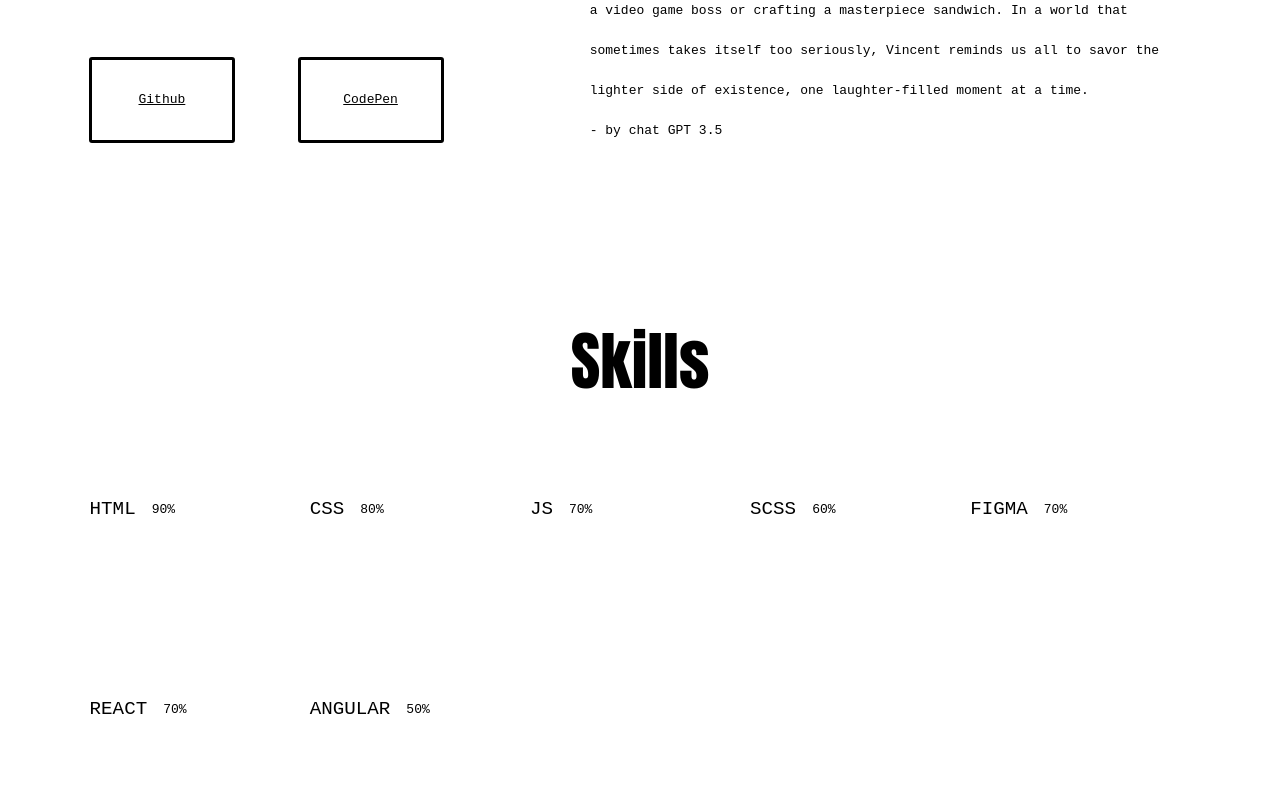
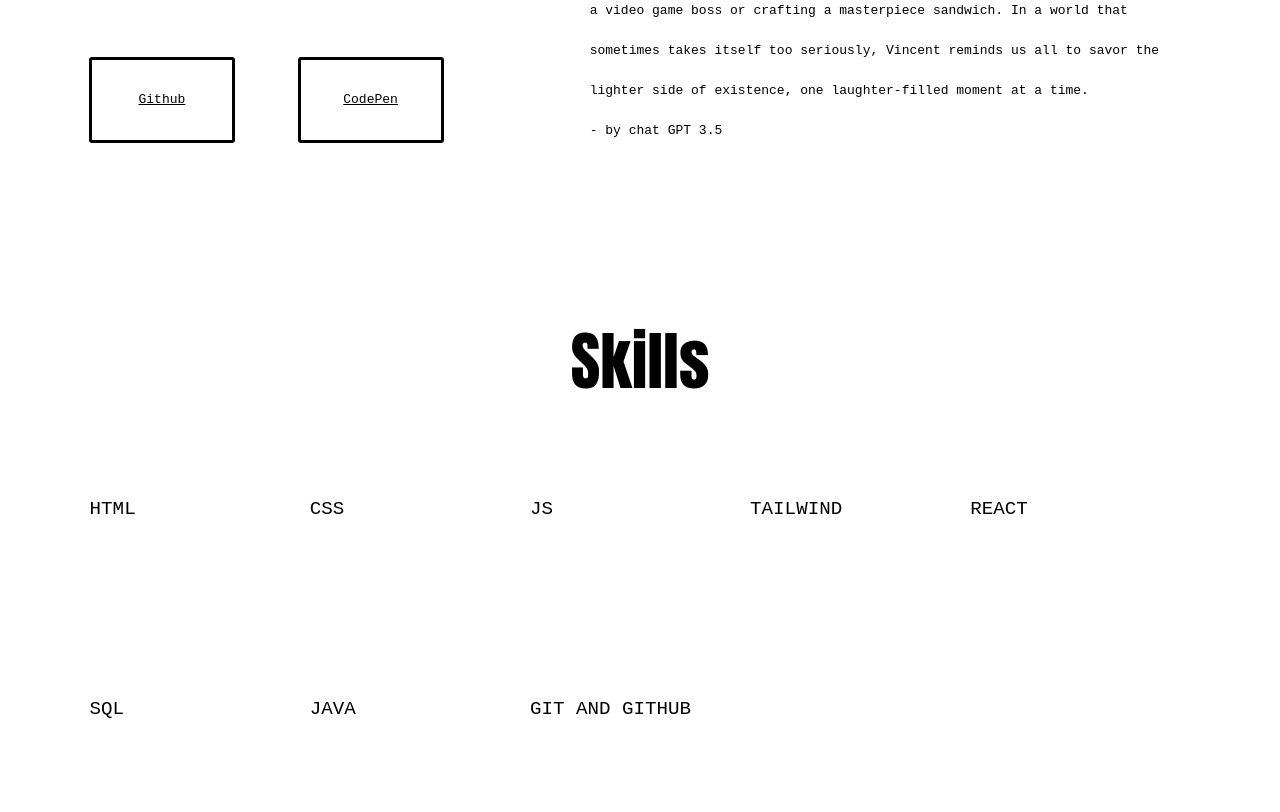
Before and after one commit to VincentReddy25/slashmark-portfolio, a plain HTML site: page index.html in a window 1280 px wide. Shown: the part 1325-2137 px from the top of the page. Drawn offline with Linux system fonts and the light colour scheme; a web font is replaced by a local one.

Commit message:
first commit

```diff
--- a/script.js
+++ b/script.js
@@ -12,21 +12,25 @@ const skills = [
         skill_percentage: 70,
     },
     {
-        skill_title: 'scss',
+        skill_title: 'Tailwind',
         skill_percentage: 60,
-    },
-    {
-        skill_title: 'figma',
-        skill_percentage: 70,
     },
     {
         skill_title: 'react',
         skill_percentage: 70,
     },
     {
-        skill_title: 'angular',
-        skill_percentage: 50,
+        skill_title: 'sql',
+        skill_percentage: 70,
     },
+    {
+        skill_title: 'java',
+        skill_percentage: 70
+    },
+    {
+        skill_title: 'git and Github',
+        skill_percentage: 70
+    }
 
 ]
 
@@ -34,7 +38,6 @@ function createSkill(skill) {
     return `
         <div class="skill">
             <p class="skill_title">${skill.skill_title}</p>
-            <p class="skill_percentage">${skill.skill_percentage}%</p>
         </div>
     `;
 }
--- a/styles.css
+++ b/styles.css
@@ -83,10 +83,6 @@ section.hero, section.about, section.skills{
     letter-spacing: 1rem;
 
 }
-
-
-
-
 
 
 section.about{
@@ -207,6 +203,9 @@ section.skills{
         line-height: 1.3rem;
     }
 
+    .aboutme, .skills {
+        margin: 2em 0;
+    }
     .skills .skill{
         display: flex;
         justify-self: center;
```
Also changed, not shown: index.html (+1 -3 lines).
